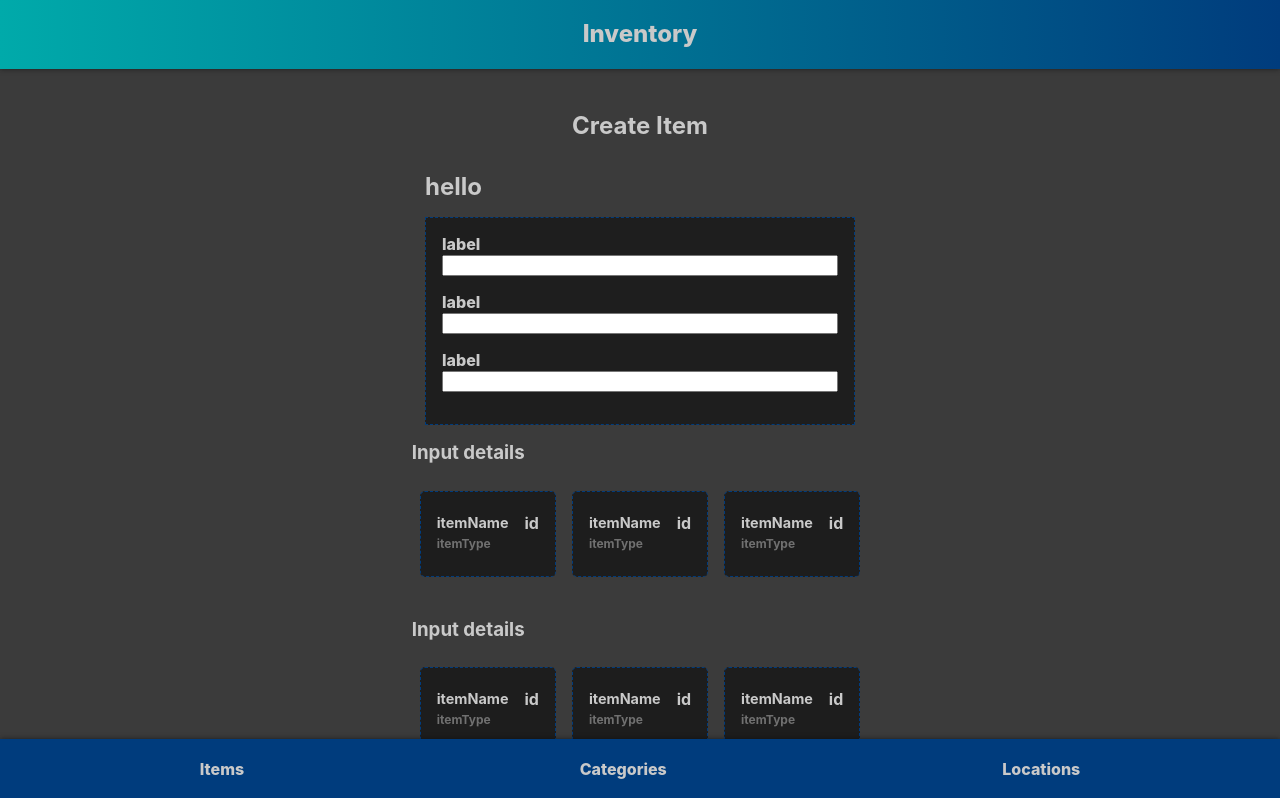
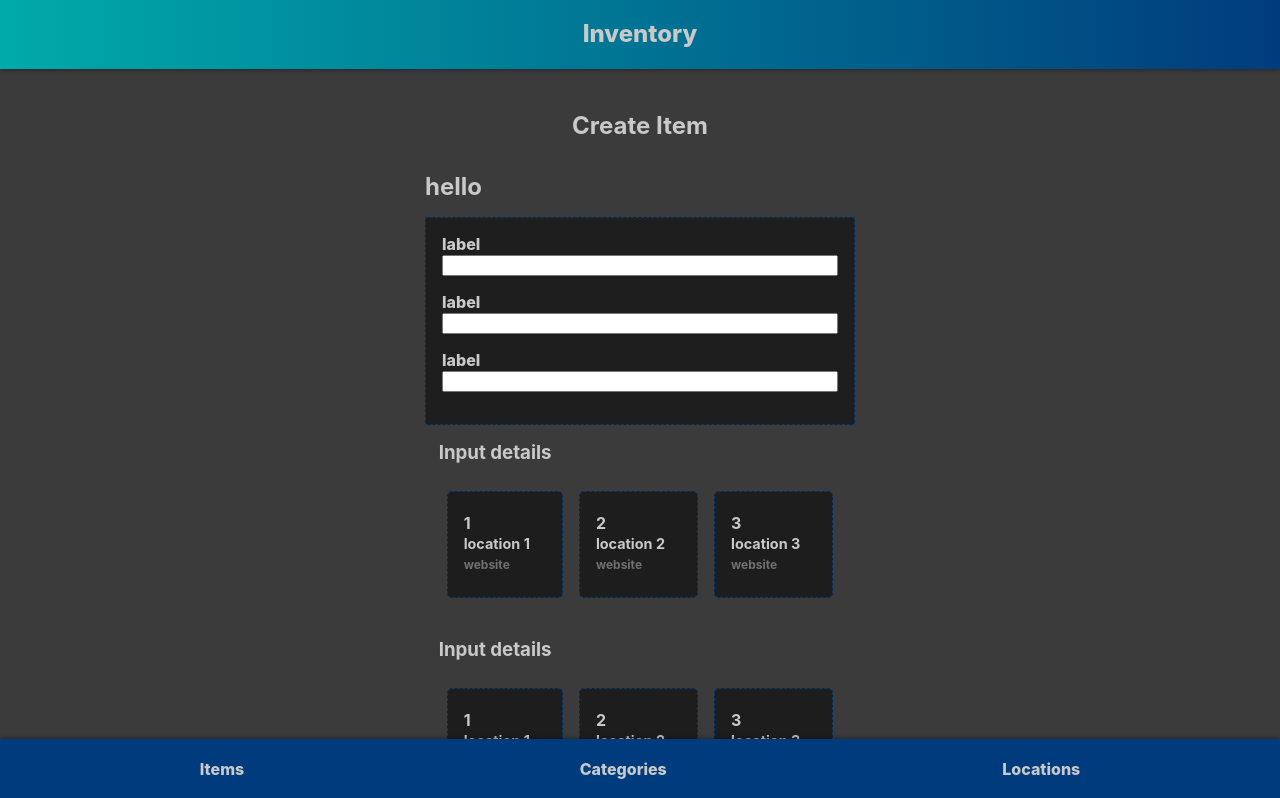
Before and after one commit to whoadood/inventory, a Next.js app: page /create/Item in a window 1280 px wide. Shown: the top 798 px of the page. Built offline with nearby package versions, Linux system fonts and the light colour scheme.

Commit message:
checkbox layout update

```diff
--- a/components/InputDetails.tsx
+++ b/components/InputDetails.tsx
@@ -2,13 +2,19 @@ import ItemDetailsCheckBox from "./ItemDetailsCheckBox";
 import { useEffect } from "react";
 import detailStyles from "../styles/DetailsInput.module.css";
 
-export default function InputDetails({ details }: { details: any[] }) {
+type InputDetails = {
+  id: number;
+  name: string;
+  website: string;
+};
+
+export default function InputDetails({ details }: { details: InputDetails[] }) {
   return (
     <div className={detailStyles.detailContainer}>
       <h3>Input details</h3>
       <ul className={detailStyles.detailSelect}>
         {details.map((detail) => (
-          <ItemDetailsCheckBox key={detail.name} />
+          <ItemDetailsCheckBox key={detail.name} item={detail} />
         ))}
       </ul>
     </div>
--- a/components/ItemDetailsCheckBox.tsx
+++ b/components/ItemDetailsCheckBox.tsx
@@ -1,15 +1,19 @@
 import React from "react";
 import CheckBoxStyles from "../styles/ItemDetailsCheckBox.module.css";
 
-export default function ItemDetailsCheckBox() {
+export default function ItemDetailsCheckBox({
+  item,
+}: {
+  item: { id: number; name: string; website: string };
+}) {
   return (
     <div className={CheckBoxStyles.boxContainer}>
       <h4 className={CheckBoxStyles.id}>
         <div className={CheckBoxStyles.details}>
-          <span>itemName</span>
-          <span className={CheckBoxStyles.accent}>itemType</span>
+          <span>{item.name}</span>
+          <span className={CheckBoxStyles.accent}>{item.website}</span>
         </div>
-        <span>id</span>
+        <span>{item.id}</span>
       </h4>
     </div>
   );
--- a/components/NewItemForm.tsx
+++ b/components/NewItemForm.tsx
@@ -53,16 +53,16 @@ export default function NewItemForm() {
         />
         <InputDetails
           details={[
-            { name: "location 1" },
-            { name: "location 2" },
-            { name: "location 3" },
+            { id: 1, name: "location 1", website: "website" },
+            { id: 2, name: "location 2", website: "website" },
+            { id: 3, name: "location 3", website: "website" },
           ]}
         />
         <InputDetails
           details={[
-            { name: "location 1" },
-            { name: "location 2" },
-            { name: "location 3" },
+            { id: 1, name: "location 1", website: "website" },
+            { id: 2, name: "location 2", website: "website" },
+            { id: 3, name: "location 3", website: "website" },
           ]}
         />
         <FormItemSection
--- a/styles/ItemDetailsCheckBox.module.css
+++ b/styles/ItemDetailsCheckBox.module.css
@@ -14,6 +14,7 @@
 }
 .id {
   display: flex;
+  flex-direction: column-reverse;
 }
 .accent {
   font-size: 0.75rem;
```
